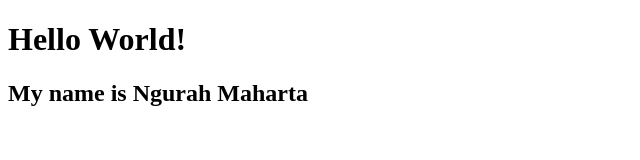
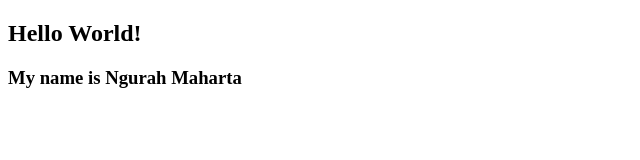
Before and after one commit to ngurahmaharta/latihan_git, a plain HTML site: page index.html in a window 1280 px wide. Shown: the whole page, without its empty margins (0-640 px from the left). Drawn offline with Linux system fonts and the light colour scheme.

Commit message:
revisi file index.html

```diff
--- a/index.html
+++ b/index.html
@@ -3,9 +3,8 @@
     <head>
         <title>Coba git</title>
     </head>
-    <body>
-        <h1>Hello World!</h1>
-        <h2>My name is Ngurah Maharta</h2>
+        <h2>Hello World!</h2>
+        <h3>My name is Ngurah Maharta</h3>
 
     </body>
 </html>
```
